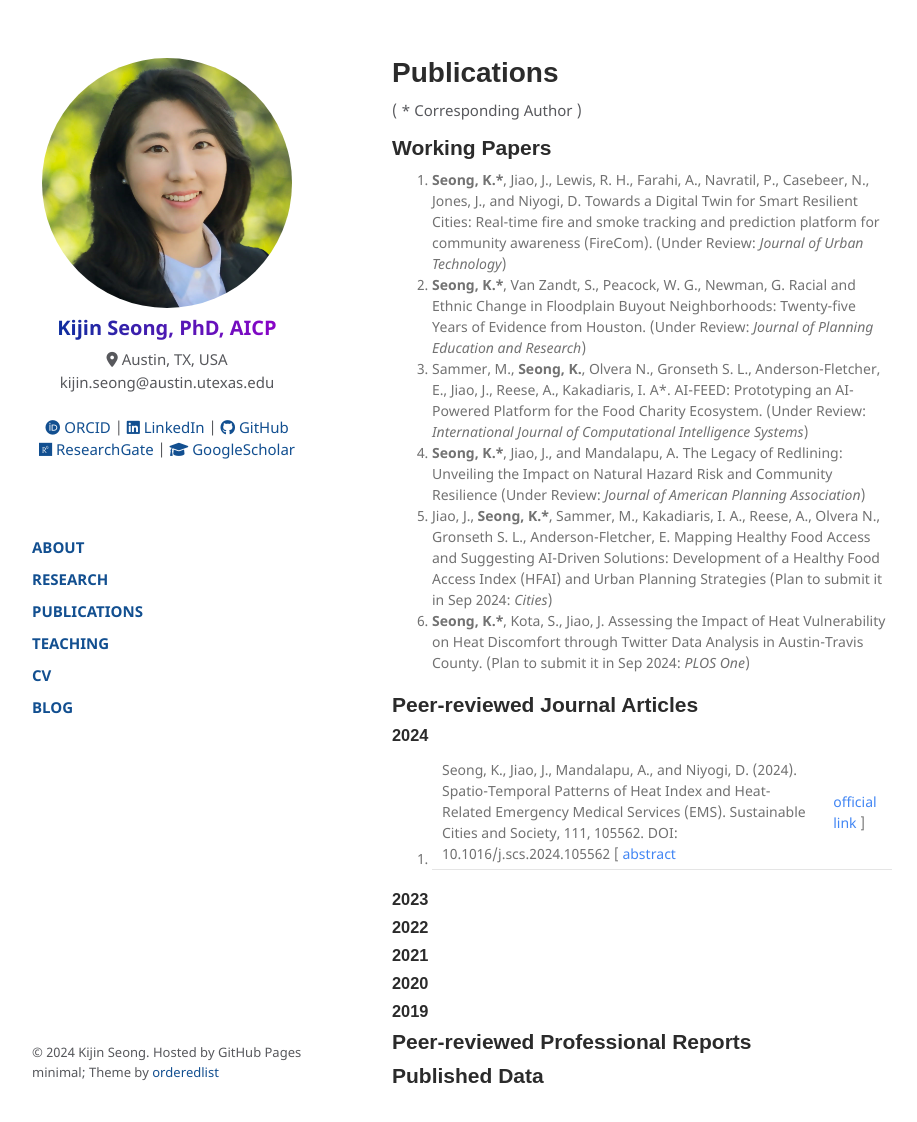
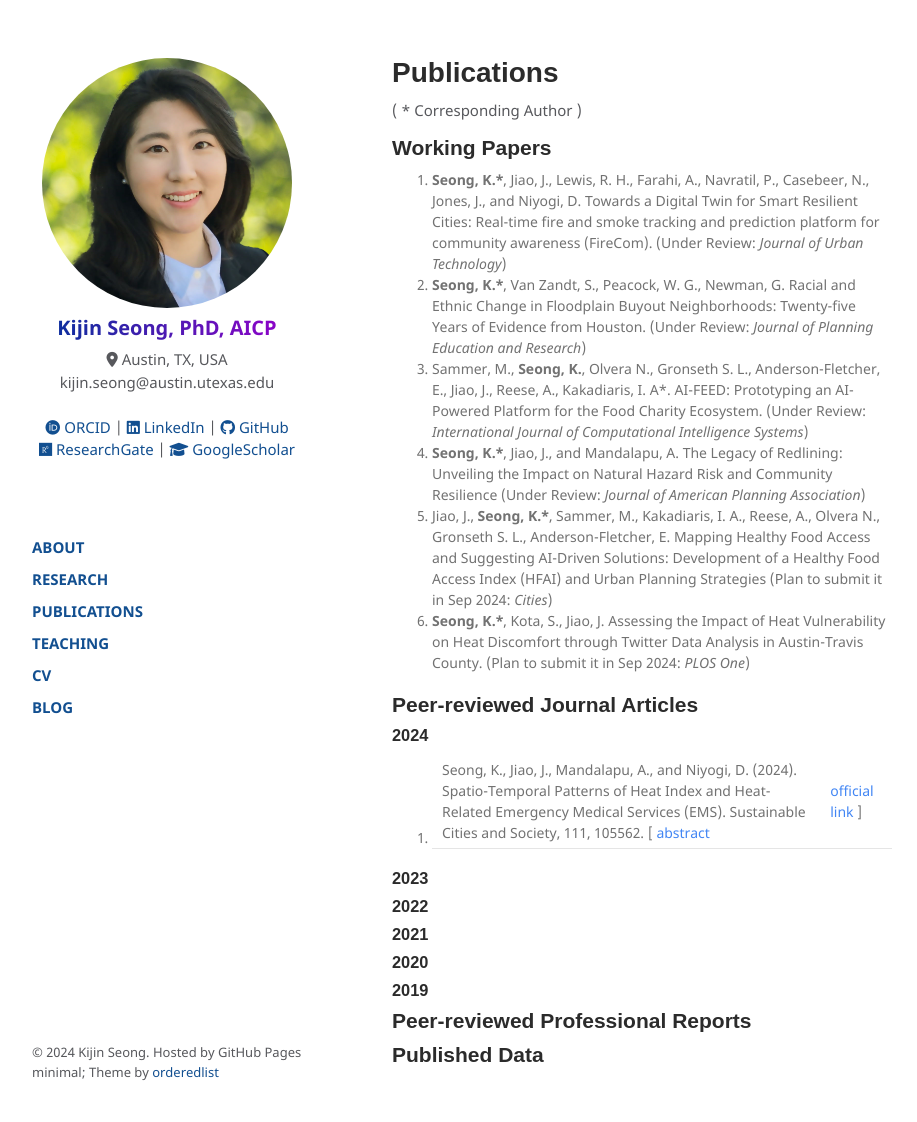
Before and after one commit to kijinseong/kijinseong.github.io, a Jekyll site: the page built from pages/publications.md, in a window 1280 px wide and 1147 px high. Shown: the top 1122 px of the window, without its empty margins (178-1095 px from the left). Built offline with Jekyll 4.4.1, drawn with Linux system fonts in a browser that asks for light colours.

Commit message:
Delete DOI

```diff
--- a/pages/publications.md
+++ b/pages/publications.md
@@ -26,7 +26,7 @@ permalink: /publications/
 ## Peer-reviewed Journal Articles
 
 ### 2024
-13.  Seong, K., Jiao, J., Mandalapu, A., and Niyogi, D. (2024). Spatio-Temporal Patterns of Heat Index and Heat-Related Emergency Medical Services (EMS). Sustainable Cities and Society, 111, 105562. DOI: 10.1016/j.scs.2024.105562 [ <a href="javascript:void(0);" onclick="showdropinfo('Spatio-temporal2024')">abstract</a> | <a href="https://linkinghub.elsevier.com/retrieve/pii/S2210670724003883">official link</a> ]
+13.  Seong, K., Jiao, J., Mandalapu, A., and Niyogi, D. (2024). Spatio-Temporal Patterns of Heat Index and Heat-Related Emergency Medical Services (EMS). Sustainable Cities and Society, 111, 105562. [ <a href="javascript:void(0);" onclick="showdropinfo('Spatio-temporal2024')">abstract</a> | <a href="https://linkinghub.elsevier.com/retrieve/pii/S2210670724003883">official link</a> ]
 
 <div id='Spatio-temporal2024'  class="abstractcollapsed" style="display:none;">
     Despite growing concerns about heat waves due to climate change and their health impacts, there has been limited research on patterns of extreme heat during summertime and their association with heat-related Emergency Medical Services (EMS) incidents. This study examines spatiotemporal patterns of the heat index (HI) and its relationship to heat-related EMS incidents in Austin-Travis County, Texas, focusing on the summers of 2020 and 2021. Collecting 47,838 heat-related EMS incidence cases and aggregating them at the tract level (N = 290), the research employs spatiotemporal analysis, spatial autocorrelation, K-means clustering, and geographically weighted Poisson regression to identify disparities in heat-related health outcomes. Key findings indicate a significant correlation between high HI frequency and intensity and increased EMS incidents, particularly in East Austin, underscoring the area’s heightened vulnerability to heat. The study also reveals that heat vulnerability and urban growth patterns are closely linked to the incidence of heat-related illnesses, and its impact varies by region. These results emphasize the critical need for targeted heat resilience strategies in urban planning and emergency response. This research merges socio-economic and environmental data to offer insights into heat-related health risks, informing targeted public health policies and urban planning for more equitable and effective interventions.<br>
```
